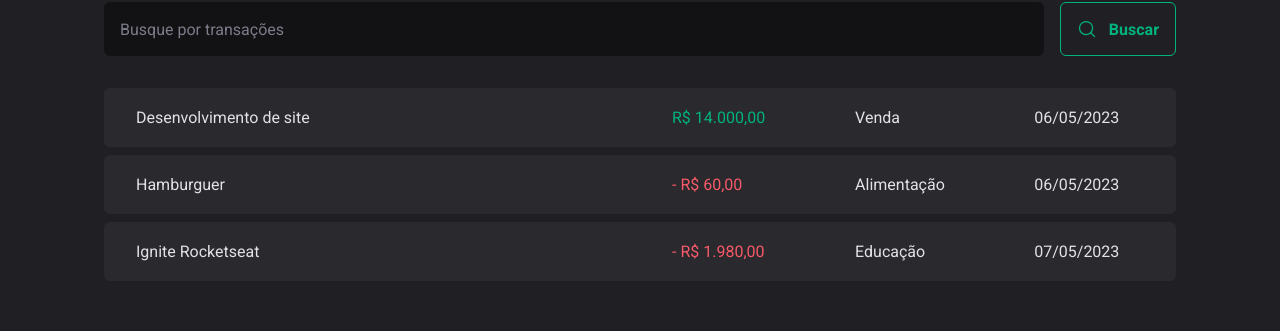
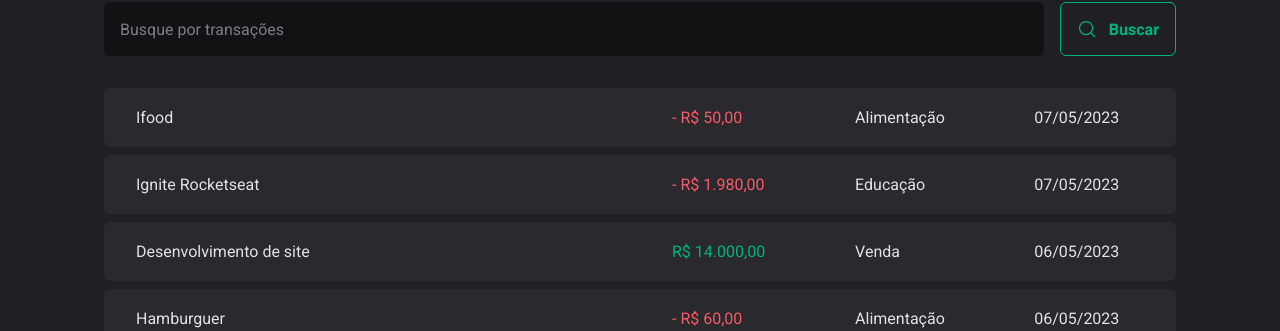
Before and after one commit to marinapsvreis/reactjs-rocketseat-ignite-2022-project03-dtmoney, a React (Vite) app: page / in a window 1280 px wide. Shown: the part 272-603 px from the top of the page. Built offline with nearby package versions, Linux system fonts and the light colour scheme; data requests are answered from the project's data file.

Commit message:
:sparkles: Cadastrando uma nova transação

```diff
--- a/server.json
+++ b/server.json
@@ -23,6 +23,14 @@
       "category": "Educação",
       "price": 1980,
       "createdAt": "2023-05-07T09:15:24.505Z"
+    },
+    {
+      "description": "Ifood",
+      "price": 50,
+      "category": "Alimentação",
+      "type": "outcome",
+      "createdAt": "2023-05-07T14:38:02.640Z",
+      "id": 4
     }
   ]
 }
--- a/src/components/NewTransactionModal/index.tsx
+++ b/src/components/NewTransactionModal/index.tsx
@@ -1,8 +1,10 @@
 import { zodResolver } from "@hookform/resolvers/zod";
 import * as Dialog from "@radix-ui/react-dialog";
 import { ArrowCircleDown, ArrowCircleUp, X } from "phosphor-react";
+import { useContext } from "react";
 import { Controller, useForm } from "react-hook-form";
 import * as z from "zod";
+import { TransactionsContext } from "../../contexts/TransactionsContext";
 import {
   CloseButton,
   Content,
@@ -21,11 +23,14 @@
 type NewTransactionFormInputs = z.infer<typeof newTransactionFormSchema>;
 
 export function NewTransactionModal() {
+  const { createTransaction } = useContext(TransactionsContext);
+
   const {
     control,
     register,
     handleSubmit,
     formState: { isSubmitting },
+    reset,
   } = useForm<NewTransactionFormInputs>({
     resolver: zodResolver(newTransactionFormSchema),
     defaultValues: {
@@ -34,8 +39,16 @@
   });
 
   async function handleCreateNewTransaction(data: NewTransactionFormInputs) {
-    await new Promise((resolve) => setTimeout(resolve, 2000));
-    console.log(data);
+    const { description, price, category, type } = data;
+
+    createTransaction({
+      description,
+      price,
+      category,
+      type,
+    });
+
+    reset();
   }
 
   return (
--- a/src/contexts/TransactionsContext.tsx
+++ b/src/contexts/TransactionsContext.tsx
@@ -10,9 +10,17 @@
   createdAt: string;
 }
 
+interface CreateTransactionInput {
+  description: string;
+  price: number;
+  category: string;
+  type: "income" | "outcome";
+}
+
 interface TransactionContextType {
   transactions: Transaction[];
   fetchTransactions: (query?: string) => Promise<void>;
+  createTransaction: (data: CreateTransactionInput) => Promise<void>;
 }
 
 interface TransactionProviderProps {
@@ -27,6 +35,8 @@
   async function fetchTransactions(query?: string) {
     const response = await api.get("transactions", {
       params: {
+        _sort: "createdAt",
+        _order: "desc",
         q: query,
       },
     });
@@ -34,12 +44,28 @@
     setTransactions(response.data);
   }
 
+  async function createTransaction(data: CreateTransactionInput) {
+    const { description, price, category, type } = data;
+
+    const response = await api.post("transactions", {
+      description,
+      price,
+      category,
+      type,
+      createdAt: new Date(),
+    });
+
+    setTransactions((state) => [response.data, ...state]);
+  }
+
   useEffect(() => {
     fetchTransactions();
   }, []);
 
   return (
-    <TransactionsContext.Provider value={{ transactions, fetchTransactions }}>
+    <TransactionsContext.Provider
+      value={{ transactions, fetchTransactions, createTransaction }}
+    >
       {children}
     </TransactionsContext.Provider>
   );
```
Lines whose indentation alone changed are shown as unchanged.
